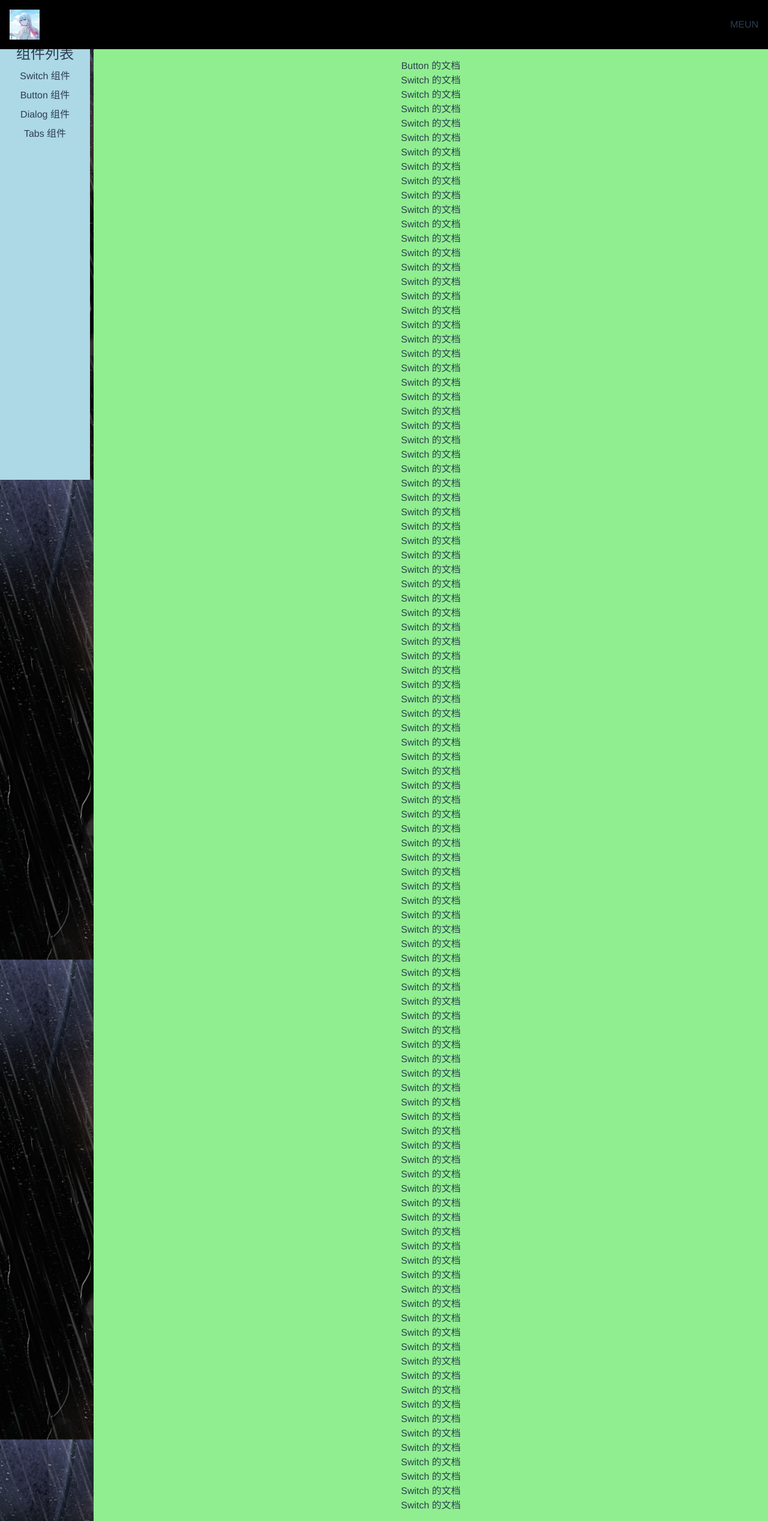
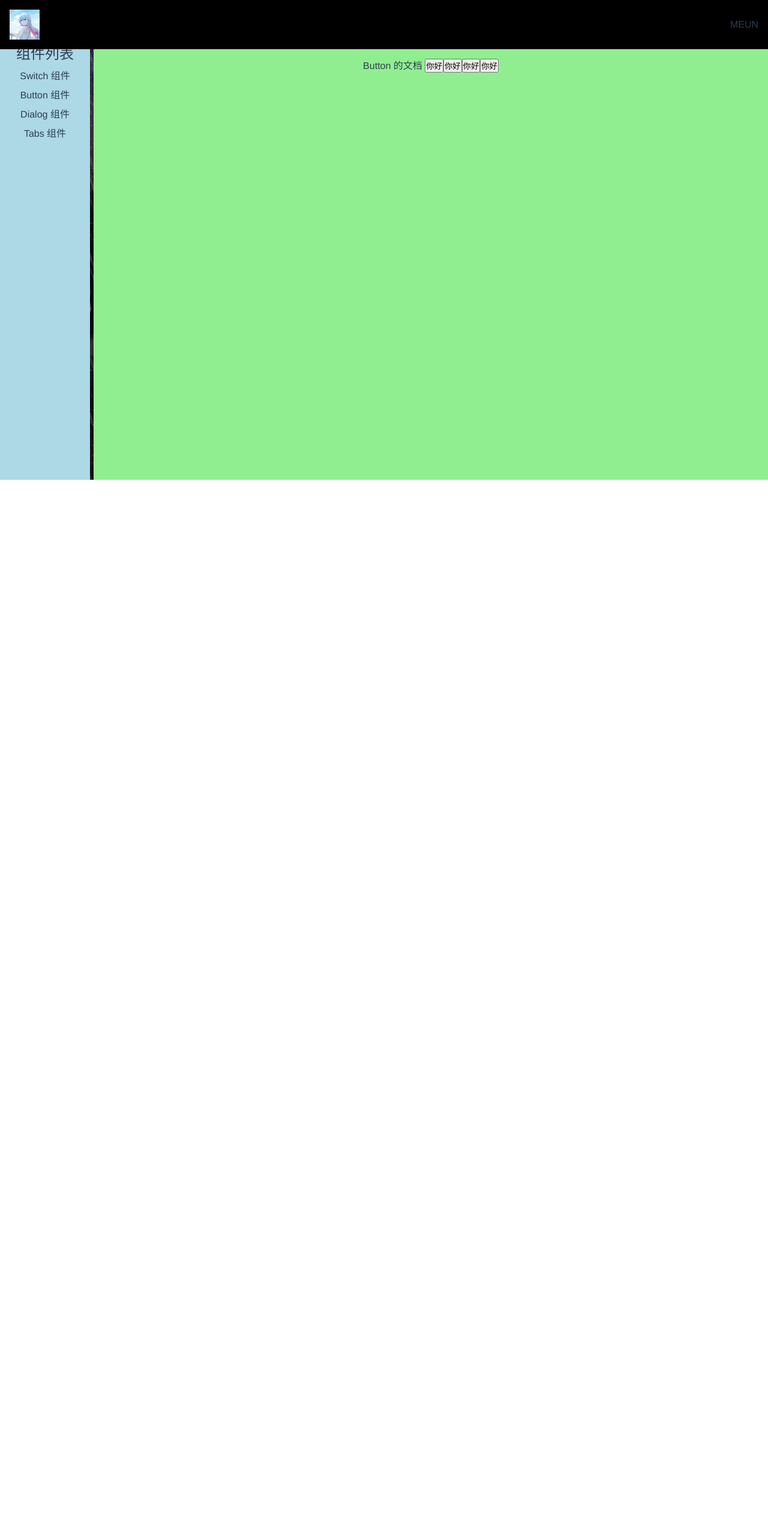
Before and after one commit to nanwy/nanyan-ui, a Vue app: page /#/doc/button in a window 1280 px wide. Shown: the whole page at 60% size. After the commit the page ends 800 px from the top, so only its background shows below. Built offline with nearby package versions, Linux system fonts and the light colour scheme.

Commit message:
添加button theme

```diff
--- a/src/components/Button.vue
+++ b/src/components/Button.vue
@@ -1,111 +1,36 @@
 <template>
   <div>
     Button 的文档
-    <p>Switch 的文档</p>
-    <p>Switch 的文档</p>
-    <p>Switch 的文档</p>
-    <p>Switch 的文档</p>
-    <p>Switch 的文档</p>
-    <p>Switch 的文档</p>
-    <p>Switch 的文档</p>
-    <p>Switch 的文档</p>
-    <p>Switch 的文档</p>
-    <p>Switch 的文档</p>
-    <p>Switch 的文档</p>
-    <p>Switch 的文档</p>
-    <p>Switch 的文档</p>
-    <p>Switch 的文档</p>
-    <p>Switch 的文档</p>
-    <p>Switch 的文档</p>
-    <p>Switch 的文档</p>
-    <p>Switch 的文档</p>
-    <p>Switch 的文档</p>
-    <p>Switch 的文档</p>
-    <p>Switch 的文档</p>
-    <p>Switch 的文档</p>
-    <p>Switch 的文档</p>
-    <p>Switch 的文档</p>
-    <p>Switch 的文档</p>
-    <p>Switch 的文档</p>
-    <p>Switch 的文档</p>
-    <p>Switch 的文档</p>
-    <p>Switch 的文档</p>
-    <p>Switch 的文档</p>
-    <p>Switch 的文档</p>
-    <p>Switch 的文档</p>
-    <p>Switch 的文档</p>
-    <p>Switch 的文档</p>
-    <p>Switch 的文档</p>
-    <p>Switch 的文档</p>
-    <p>Switch 的文档</p>
-    <p>Switch 的文档</p>
-    <p>Switch 的文档</p>
-    <p>Switch 的文档</p>
-    <p>Switch 的文档</p>
-    <p>Switch 的文档</p>
-    <p>Switch 的文档</p>
-    <p>Switch 的文档</p>
-    <p>Switch 的文档</p>
-    <p>Switch 的文档</p>
-    <p>Switch 的文档</p>
-    <p>Switch 的文档</p>
-    <p>Switch 的文档</p>
-    <p>Switch 的文档</p>
-    <p>Switch 的文档</p>
-    <p>Switch 的文档</p>
-    <p>Switch 的文档</p>
-    <p>Switch 的文档</p>
-    <p>Switch 的文档</p>
-    <p>Switch 的文档</p>
-    <p>Switch 的文档</p>
-    <p>Switch 的文档</p>
-    <p>Switch 的文档</p>
-    <p>Switch 的文档</p>
-    <p>Switch 的文档</p>
-    <p>Switch 的文档</p>
-    <p>Switch 的文档</p>
-    <p>Switch 的文档</p>
-    <p>Switch 的文档</p>
-    <p>Switch 的文档</p>
-    <p>Switch 的文档</p>
-    <p>Switch 的文档</p>
-    <p>Switch 的文档</p>
-    <p>Switch 的文档</p>
-    <p>Switch 的文档</p>
-    <p>Switch 的文档</p>
-    <p>Switch 的文档</p>
-    <p>Switch 的文档</p>
-    <p>Switch 的文档</p>
-    <p>Switch 的文档</p>
-    <p>Switch 的文档</p>
-    <p>Switch 的文档</p>
-    <p>Switch 的文档</p>
-    <p>Switch 的文档</p>
-    <p>Switch 的文档</p>
-    <p>Switch 的文档</p>
-    <p>Switch 的文档</p>
-    <p>Switch 的文档</p>
-    <p>Switch 的文档</p>
-    <p>Switch 的文档</p>
-    <p>Switch 的文档</p>
-    <p>Switch 的文档</p>
-    <p>Switch 的文档</p>
-    <p>Switch 的文档</p>
-    <p>Switch 的文档</p>
-    <p>Switch 的文档</p>
-    <p>Switch 的文档</p>
-    <p>Switch 的文档</p>
-    <p>Switch 的文档</p>
-    <p>Switch 的文档</p>
-    <p>Switch 的文档</p>
-    <p>Switch 的文档</p>
-    <p>Switch 的文档</p>
-    <p>Switch 的文档</p>
+    <Button
+      @click="onClick"
+      @focus="onClick"
+      @mouseover="onClick"
+      theme="button"
+      >你好</Button
+    >
+    <Button @click="onClick" @focus="onClick" @mouseover="onClick" theme="link"
+      >你好</Button
+    >
+    <Button @click="onClick" @focus="onClick" @mouseover="onClick" theme="text"
+      >你好</Button
+    >
+    <Button @click="onClick" @focus="onClick" @mouseover="onClick">你好</Button>
   </div>
 </template>
 
-<script>
-export default {};
+<script lang='ts'>
+import Button from "../lib/Button.vue";
+export default {
+  components: {
+    Button,
+  },
+  setup() {
+    const onClick = () => {
+      console.log("dianji ");
+    };
+    return { onClick };
+  },
+};
 </script>
 
 <style>
--- /dev/null
+++ b/src/lib/Button.vue
@@ -0,0 +1,39 @@
+<template>
+  <!-- <button v-bind="$attrs"> 全部属性
+      <slot />
+    </button> -->
+  <button class="nan-button" :class="`theem-${theme}`">
+    <slot />
+  </button>
+</template>
+
+<script lang="ts">
+export default {
+  // inheritAttrs: false, //继承属性
+  props: {
+    theme: {
+      type: String,
+      default: "button",
+    },
+  },
+  setup(props, context) {
+    console.log({ ...props });
+    // console.log({ ...context.attrs });
+    // const {size,onClick,onMouseOver} = context.attrs
+    const { ...rest } = context.attrs; //分离属性
+    //props V.S. attgs
+    // 区别如下
+    // props要先声明才能取值，attrs 不用先声明
+    // props不包含事件，attrs 包含
+    // props没有声明的属性，会跑到attrs里
+    // props支持string以外的类型，attrs只有string类型
+    return { rest };
+  },
+};
+</script>
+
+<style lang='scss' scoped>
+div {
+  border: 1px;
+}
+</style>
```
